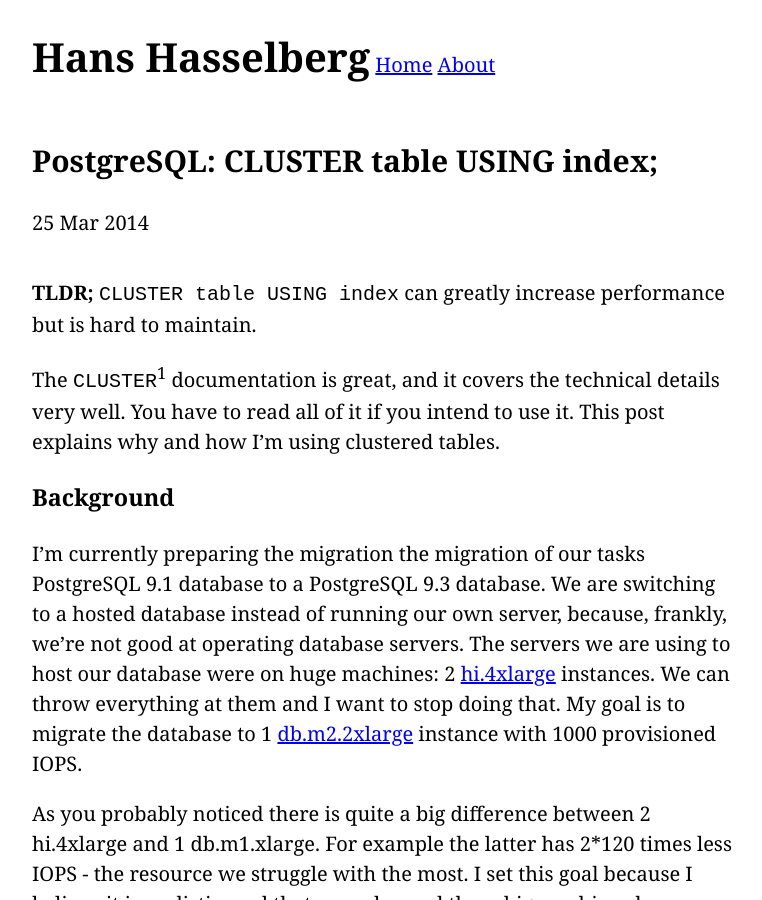
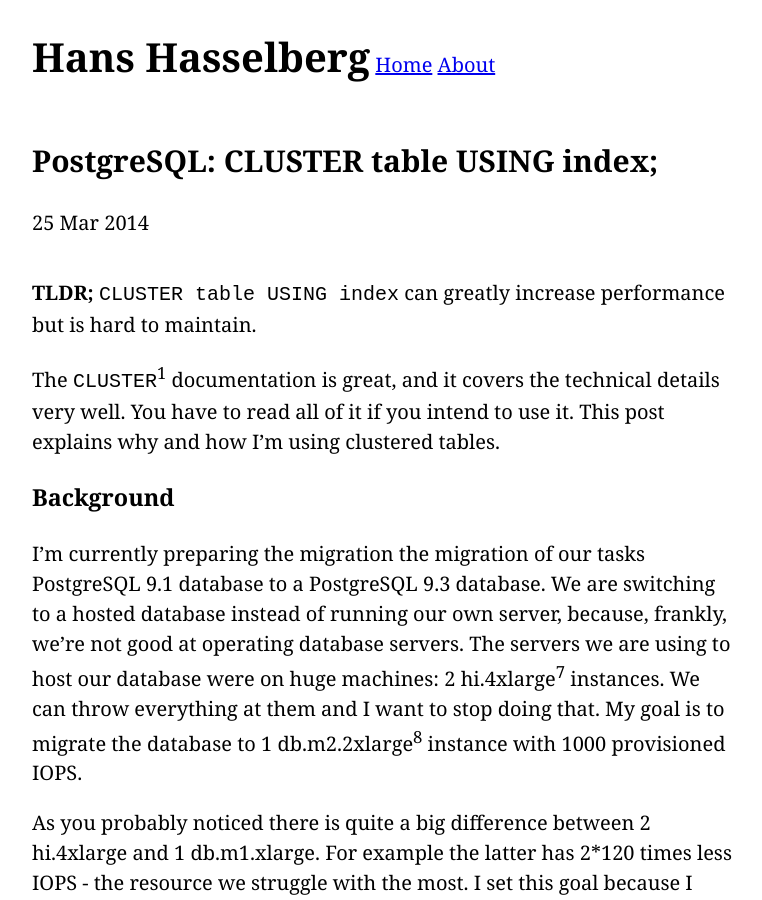
Before and after one commit to hanshasselberg/i0rek.github.io, a Jekyll site: the page built from _posts/2014-03-25-postgresql_cluster.markdown, in a window 1280 px wide and 900 px high. Shown: the whole window, without its empty margins (258-1020 px from the left). Built offline with Jekyll 4.4.1, drawn with Linux system fonts in a browser that asks for light colours; Markdown is read by kramdown in place of the engine named in the settings; comment, search, counter and statistics services are not loaded; some of the changed lines change nothing that is shown; some of the changed text lies outside the part shown.

Commit message:
change links into footnotes.

```diff
--- a/_posts/2014-03-25-postgresql_cluster.markdown
+++ b/_posts/2014-03-25-postgresql_cluster.markdown
@@ -10,7 +10,7 @@ The `CLUSTER`<sup>1</sup> documentation is great, and it covers the technical de
 
 ### Background
 
-I'm currently preparing the migration the migration of our tasks PostgreSQL 9.1 database to a PostgreSQL 9.3 database. We are switching to a hosted database instead of running our own server, because, frankly, we're not good at operating database servers. The servers we are using to host our database were on huge machines: 2 [hi.4xlarge](http://docs.aws.amazon.com/AWSEC2/latest/UserGuide/storage_instances.html) instances. We can throw everything at them and I want to stop doing that. My goal is to migrate the database to 1 [db.m2.2xlarge](http://docs.aws.amazon.com/AmazonRDS/latest/UserGuide/Concepts.DBInstanceClass.html) instance with 1000 provisioned IOPS.
+I'm currently preparing the migration the migration of our tasks PostgreSQL 9.1 database to a PostgreSQL 9.3 database. We are switching to a hosted database instead of running our own server, because, frankly, we're not good at operating database servers. The servers we are using to host our database were on huge machines: 2 hi.4xlarge<sup>7</sup> instances. We can throw everything at them and I want to stop doing that. My goal is to migrate the database to 1 db.m2.2xlarge<sup>8</sup> instance with 1000 provisioned IOPS.
 
 As you probably noticed there is quite a big difference between 2 hi.4xlarge and 1 db.m1.xlarge. For example the latter has 2\*120 times less IOPS - the resource we struggle with the most. I set this goal because I believe it is realistic, and that we only need these big machines because we are doing it wrong.
 
@@ -102,5 +102,7 @@ I would like to thank [Torsten](http://torsten.io) for working with me on the da
 4. [PostgreSQL: Locks](http://www.postgresql.org/docs/current/static/sql-lock.html)
 5. [PGFoundary: pg_reorg](http://reorg.projects.pgfoundry.org/pg_reorg.html)
 6. [AWS RDS PostgreSQL](http://docs.aws.amazon.com/AmazonRDS/latest/UserGuide/CHAP_PostgreSQL.html)
-7. [How does CLUSTER ON improve index performance](http://www.postgresonline.com/journal/index.php?/archives/10-How-does-CLUSTER-ON-improve-index-performance.html)
-7. [Lock-free clustering of large PostgreSQL data sets](http://blog.chrishowie.com/2013/02/15/lock-free-clustering-of-large-postgresql-data-sets)
+7. [AWS EC2: hi.4xlarge](http://docs.aws.amazon.com/AWSEC2/latest/UserGuide/storage_instances.html)
+8. [AWS RDS: db.m2.2xlarge](http://docs.aws.amazon.com/AmazonRDS/latest/UserGuide/Concepts.DBInstanceClass.html)
+9. [How does CLUSTER ON improve index performance](http://www.postgresonline.com/journal/index.php?/archives/10-How-does-CLUSTER-ON-improve-index-performance.html)
+10. [Lock-free clustering of large PostgreSQL data sets](http://blog.chrishowie.com/2013/02/15/lock-free-clustering-of-large-postgresql-data-sets)
```
